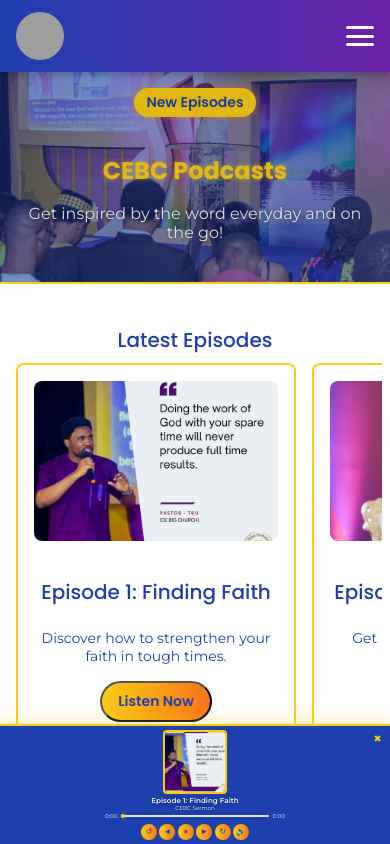
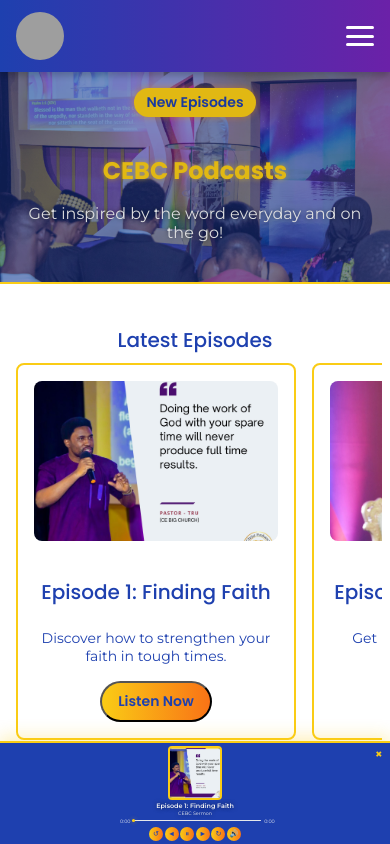
Before and after one commit to sophrone/cebigchurch, a Next.js app: page /podcast in a window 390 px wide. Both pictures are taken after a click on the button "Listen Now". Shown: the top 844 px of the page. Built offline with nearby package versions, Linux system fonts and the light colour scheme; grey boxes are pictures that could not be loaded.

Commit message:
Fix volume behavior, add auto-play for next track, improve mobile layout, and resolve ESLint warning in AudioPlayer

```diff
--- a/app/components/AudioPlayer.module.css
+++ b/app/components/AudioPlayer.module.css
@@ -5,7 +5,7 @@
   width: 100%;
   background: #1e40af;
   border-top: 2px solid #facc15;
-  padding: 0.25rem; /* Further reduced */
+  padding: 0.2rem; /* Further reduced */
   text-align: center;
   box-shadow: 0 -4px 16px rgba(250, 204, 21, 0.3);
   z-index: 1000;
@@ -14,7 +14,7 @@
   display: flex;
   flex-direction: column;
   align-items: center;
-  gap: 0.15rem; /* Further reduced */
+  gap: 0.1rem; /* Further reduced */
 }
 
 @media (min-width: 640px) {
@@ -28,12 +28,12 @@
 
 .closeButton {
   position: absolute;
-  top: 0.15rem;
-  right: 0.15rem;
+  top: 0.1rem;
+  right: 0.1rem;
   background: none;
   border: none;
   color: #facc15;
-  font-size: 0.8rem; /* Further reduced */
+  font-size: 0.7rem; /* Further reduced */
   font-weight: 700;
   cursor: pointer;
   transition: transform 0.3s ease;
@@ -57,9 +57,9 @@
   display: flex;
   flex-direction: column;
   align-items: center;
-  gap: 0.15rem;
+  gap: 0.1rem;
   width: 100%;
-  max-width: 400px; /* Further reduced */
+  max-width: 350px; /* Further reduced for mobile */
 }
 
 @media (min-width: 640px) {
@@ -76,7 +76,7 @@
   display: flex;
   flex-direction: column;
   align-items: center;
-  gap: 0.1rem; /* Further reduced */
+  gap: 0.1rem;
 }
 
 @media (min-width: 640px) {
@@ -87,8 +87,8 @@
 }
 
 .artImage {
-  width: 60px; /* Further reduced */
-  height: 60px;
+  width: 50px; /* Further reduced */
+  height: 50px;
   border: 2px solid #facc15;
   border-radius: 4px;
   object-fit: cover;
@@ -114,7 +114,7 @@
 
 .title {
   font-family: var(--font-montserrat), sans-serif;
-  font-size: 0.45rem; /* Further reduced */
+  font-size: 0.4rem; /* Further reduced */
   font-weight: 600;
   color: #f3f4f6;
   text-shadow: 0 0 4px rgba(0, 0, 0, 0.5);
@@ -123,7 +123,7 @@
 
 .singer {
   font-family: var(--font-montserrat), sans-serif;
-  font-size: 0.35rem; /* Further reduced */
+  font-size: 0.3rem; /* Further reduced */
   font-weight: 400;
   color: #f3f4f6;
   text-shadow: 0 0 4px rgba(0, 0, 0, 0.5);
@@ -143,9 +143,9 @@
   display: flex;
   flex-direction: column;
   align-items: center;
-  gap: 0.1rem; /* Further reduced */
+  gap: 0.1rem;
   width: 100%;
-  max-width: 180px; /* Further reduced */
+  max-width: 150px; /* Further reduced */
 }
 
 @media (min-width: 640px) {
@@ -164,9 +164,9 @@
 
 .time {
   font-family: var(--font-montserrat), sans-serif;
-  font-size: 0.35rem; /* Further reduced */
+  font-size: 0.3rem; /* Further reduced */
   color: #f3f4f6;
-  min-width: 10px; /* Further reduced */
+  min-width: 8px; /* Further reduced */
   text-align: center;
 }
 
@@ -179,9 +179,9 @@
 
 .progressBar {
   flex: 1;
-  height: 1.5px; /* Further reduced */
+  height: 1.2px; /* Further reduced */
   background: #e5e7eb;
-  border-radius: 0.75px;
+  border-radius: 0.6px;
   cursor: pointer;
   appearance: none;
   -webkit-appearance: none;
@@ -189,16 +189,16 @@
 
 .progressBar::-webkit-slider-thumb {
   appearance: none;
-  width: 4px; /* Further reduced */
-  height: 4px;
+  width: 3px; /* Further reduced */
+  height: 3px;
   background: #facc15;
   border-radius: 50%;
   box-shadow: 0 0 4px rgba(250, 204, 21, 0.5);
 }
 
 .progressBar::-moz-range-thumb {
-  width: 4px;
-  height: 4px;
+  width: 3px;
+  height: 3px;
   background: #facc15;
   border-radius: 50%;
   box-shadow: 0 0 4px rgba(250, 204, 21, 0.5);
@@ -221,11 +221,12 @@
 .controlButtons {
   display: flex;
   align-items: center;
-  gap: 0.15rem; /* Further reduced */
-  margin-top: 0.15rem;
+  gap: 0.1rem; /* Further reduced */
+  margin-top: 0.1rem;
   flex-wrap: wrap;
   justify-content: center;
   max-width: 100%;
+  min-width: 0; /* Ensure it can shrink */
 }
 
 @media (min-width: 640px) {
@@ -238,18 +239,19 @@
 
 .controlButton {
   font-family: var(--font-poppins), sans-serif;
-  font-size: 0.5rem; /* Further reduced */
+  font-size: 0.45rem; /* Further reduced */
   color: #1e40af;
   background: linear-gradient(90deg, #facc15, #f97316);
   border: none;
   border-radius: 50%;
-  width: 16px; /* Further reduced */
-  height: 16px;
+  width: 14px; /* Further reduced */
+  height: 14px;
   display: flex;
   justify-content: center;
   align-items: center;
   cursor: pointer;
   transition: transform 0.3s ease;
+  flex-shrink: 0; /* Prevent shrinking */
 }
 
 .controlButton:hover {
@@ -265,27 +267,28 @@
 }
 
 .volumeBar {
-  height: 1.5px; /* Further reduced */
+  height: 1.2px; /* Further reduced */
   background: #e5e7eb;
-  border-radius: 0.75px;
+  border-radius: 0.6px;
   cursor: pointer;
   appearance: none;
   -webkit-appearance: none;
-  width: 40px; /* Further reduced */
+  width: 35px; /* Further reduced */
+  flex-shrink: 0; /* Prevent shrinking */
 }
 
 .volumeBar::-webkit-slider-thumb {
   appearance: none;
-  width: 4px;
-  height: 4px;
+  width: 3px;
+  height: 3px;
   background: #facc15;
   border-radius: 50%;
   box-shadow: 0 0 4px rgba(250, 204, 21, 0.5);
 }
 
 .volumeBar::-moz-range-thumb {
-  width: 4px;
-  height: 4px;
+  width: 3px;
+  height: 3px;
   background: #facc15;
   border-radius: 50%;
   box-shadow: 0 0 4px rgba(250, 204, 21, 0.5);
--- a/app/components/AudioPlayer.tsx
+++ b/app/components/AudioPlayer.tsx
@@ -57,7 +57,7 @@ export default function AudioPlayer({ title, audioSrc, imageSrc, onCloseComplete
       audio.removeEventListener("timeupdate", setAudioTime);
       if (volumeTimeoutRef.current) clearTimeout(volumeTimeoutRef.current);
     };
-  }, [isOpen, audioSrc, volume]);
+  }, [isOpen, audioSrc, volume, isPlaying]); // Added isPlaying to dependency array
 
   const togglePlay = () => {
     const audio = audioRef.current;
@@ -87,7 +87,7 @@ export default function AudioPlayer({ title, audioSrc, imageSrc, onCloseComplete
     const audio = audioRef.current;
     if (audio) {
       const newVolume = Number(e.target.value);
-      audio.volume = newVolume; // Update volume without affecting playback
+      audio.volume = newVolume; // Update volume without pausing
       setVolume(newVolume);
       setIsVolumeVisible(true);
       if (volumeTimeoutRef.current) clearTimeout(volumeTimeoutRef.current);
@@ -152,8 +152,8 @@ export default function AudioPlayer({ title, audioSrc, imageSrc, onCloseComplete
           <Image
             src={imageSrc}
             alt={title}
-            width={70}
-            height={70}
+            width={60}
+            height={60}
             className={styles.artImage}
             onError={(e) => {
               console.error(`Failed to load image: ${imageSrc}`);
```
